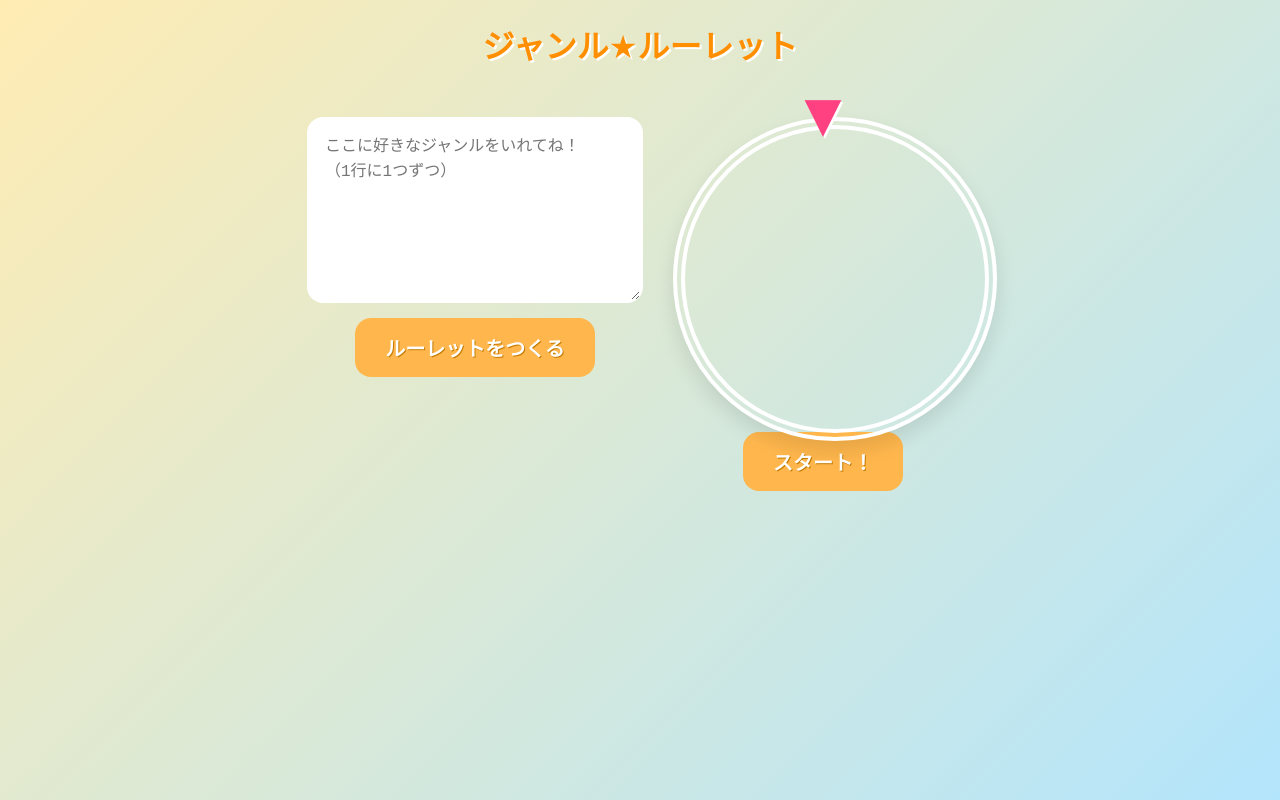
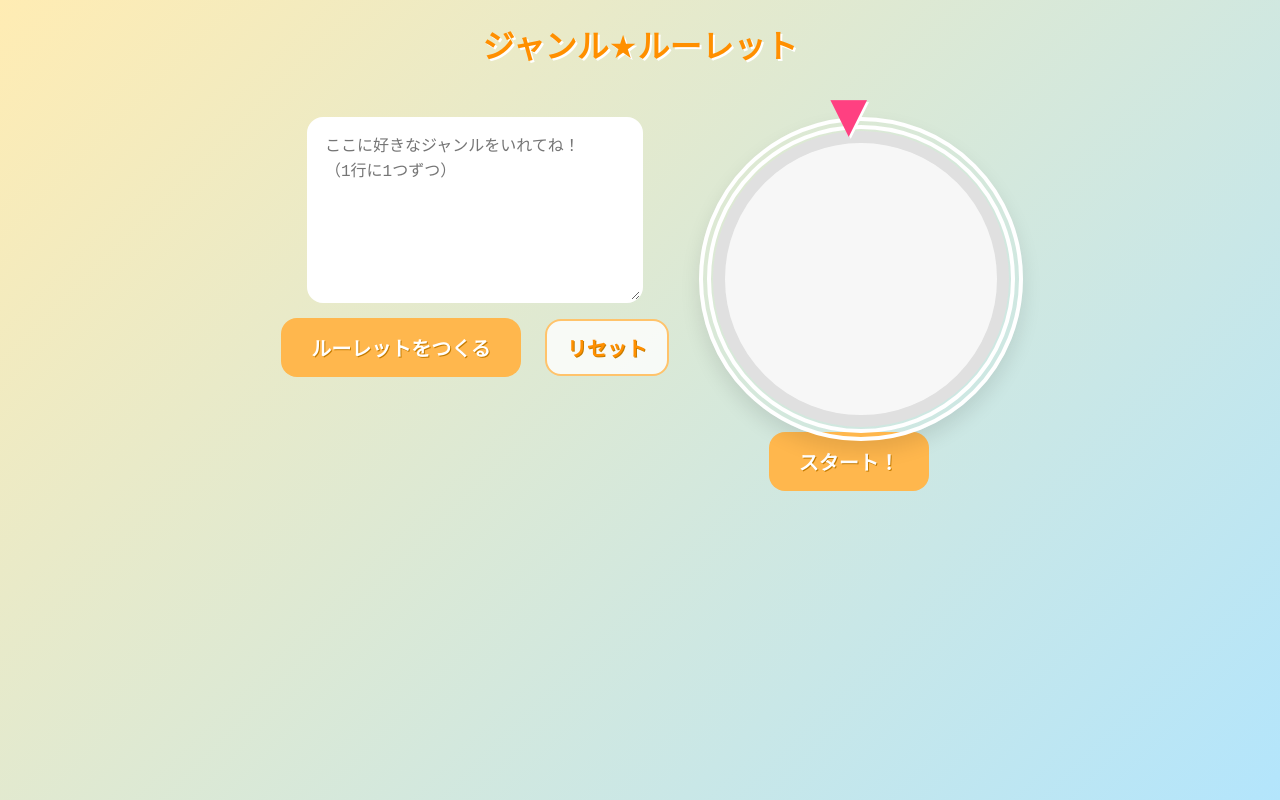
Before and after one commit to 3Daddy-AI/wheel, a plain HTML site: page index.html in a window 1280 px wide. Both pictures are taken after a click on the button "ルーレットをつくる". Drawn offline with Linux system fonts and the light colour scheme.

Commit message:
feat: reset button and fixes

```diff
--- a/index.html
+++ b/index.html
@@ -20,7 +20,10 @@
             <textarea id="genres" placeholder="ここに好きなジャンルをいれてね！
 （1行に1つずつ）"></textarea>
             <!-- ボタンに class="btn" を付与し、テキストを分かりやすく変更 -->
-            <button id="generate" class="btn">ルーレットをつくる</button>
+            <div class="actions">
+              <button id="generate" class="btn">ルーレットをつくる</button>
+              <button id="reset" class="btn btn-ghost" type="button">リセット</button>
+            </div>
         </div>
         <div class="roulette-area">
             <!-- 親コンテナを relative に -->
--- a/main.js
+++ b/main.js
@@ -1,92 +1,129 @@
-// DOM要素の取得
+/* ---- 参照 ---- */
+const textarea = document.getElementById('genres');
+const spinBtn  = document.getElementById('spin');
+const genBtn   = document.getElementById('generate');
+const wheel    = document.getElementById('roulette');
+const ctx      = wheel.getContext?.('2d');
+
+/* ---- 空ホイール描画（未定義なら追加） ---- */
+function drawEmptyWheel(){
+  if(!ctx) return;
+  ctx.clearRect(0,0,wheel.width,wheel.height);
+  ctx.save();
+  ctx.translate(wheel.width/2, wheel.height/2);
+  ctx.beginPath();
+  ctx.arc(0,0, wheel.width/2 - 8, 0, Math.PI*2);
+  ctx.fillStyle = '#f7f7f7';
+  ctx.fill();
+  ctx.lineWidth = 12;
+  ctx.strokeStyle = '#e0e0e0';
+  ctx.stroke();
+  ctx.restore();
+}
+
+/* ---- 保存削除（キー名の違いにも対応） ---- */
+function clearSavedItems(){
+  // あなたの保存キーをここに書く（例）
+  const knownKeys = [
+    'rouletteItems',
+    'book-genre-roulette-items',
+    'wheel-items',
+    'bookGenres'
+  ];
+  knownKeys.forEach(k => localStorage.removeItem(k));
+  // フォールバック：roulette / wheel を含むキーを全削除
+  for (let i = localStorage.length - 1; i >= 0; i--){
+    const k = localStorage.key(i);
+    if (k && /roulette|wheel/i.test(k)) localStorage.removeItem(k);
+  }
+}
+
+/* ---- リセット本体 ---- */
+function resetWheel(ev){
+  ev?.preventDefault();                   // フォーム送信防止
+  if(!confirm('ジャンルをすべて消去して初期状態に戻します。よろしいですか？')) return;
+
+  textarea && (textarea.value = '');
+  clearSavedItems();
+  drawEmptyWheel();
+
+  if (spinBtn) spinBtn.disabled = true;   // スピン不可に
+  if (genBtn)  genBtn.disabled  = false;  // 生成は再び可
+  document.getElementById('modal')?.classList.add('hidden');
+  textarea?.focus();
+}
+
+/* ---- DOM 準備後にイベント登録（確実に結びつける） ---- */
+document.addEventListener('DOMContentLoaded', () => {
+  const resetBtn = document.getElementById('reset');
+  if (resetBtn && !resetBtn.dataset.bound){
+    resetBtn.addEventListener('click', resetWheel);
+    resetBtn.dataset.bound = '1';
+  }
+  // 初期状態：入力が空なら空円＆スピン不可
+  if (!textarea?.value.trim()){
+    drawEmptyWheel();
+    if (spinBtn) spinBtn.disabled = true;
+  }
+
+    const savedGenres = localStorage.getItem('bookGenres');
+    if (savedGenres) {
+        textarea.value = savedGenres;
+        generateWheel();
+    } else {
+        drawEmptyWheel();
+        spinBtn.disabled = true;
+    }
+});
+
+// --- DOM要素の取得 ---
 const genresTextArea = document.getElementById('genres');
 const generateButton = document.getElementById('generate');
 const spinButton = document.getElementById('spin');
 const canvas = document.getElementById('roulette');
-const ctx = canvas.getContext('2d');
-const pointer = document.getElementById('pointer'); // 矢印要素
-const modal = document.getElementById('modal'); // モーダル要素
-const winnerText = document.getElementById('winner-text'); // 当選テキスト要素
-const closeModalButton = document.getElementById('close-modal'); // 閉じるボタン
+const pointer = document.getElementById('pointer');
+const modal = document.getElementById('modal');
+const winnerText = document.getElementById('winner-text');
+const closeModalButton = document.getElementById('close-modal');
 
-// 定数
+// リセットボタンは後からでも参照できるよう防御的に取得
+let resetButton = document.getElementById('reset');
+
+// --- 定数・グローバル変数 ---
 const centerX = canvas.width / 2;
 const centerY = canvas.height / 2;
-const radius = canvas.width / 2 - 10; // 枠線の内側に描画するため少し小さく
-
-// --- CSS変数に反映 ---
-const wheelWrapper = document.getElementById('wheel-wrapper');
-wheelWrapper.style.setProperty('--wheel-radius', `${radius}px`);
-
-// ジャンルリストと色
+const radius = canvas.width / 2 - 10;
 let genres = [];
-let segmentColors = []; // 各セグメントの色を保存する配列
-// ルーレットの回転状態
+let segmentColors = [];
 let currentRotation = 0;
 let isSpinning = false;
 
-// 初期化処理
-window.addEventListener('load', () => {
-    // localStorageから保存されたジャンルを読み込む
-    const savedGenres = localStorage.getItem('bookGenres');
-    if (savedGenres) {
-        genresTextArea.value = savedGenres;
-        generateWheel();
-    }
-});
-
-// 「ルーレットをつくる」ボタンのクリックイベント
-generateButton.addEventListener('click', generateWheel);
-
-// ルーレットを生成する関数
-function generateWheel() {
-    // テキストエリアからジャンルを取得し、空行を除外
-    genres = genresTextArea.value.split('\n').filter(g => g.trim() !== '');
+// ルーレットを描画
+function drawRoulette() {
     if (genres.length === 0) {
-        alert('ジャンルを1つ以上入力してください。');
+        drawEmptyWheel();
         return;
     }
-
-    // ジャンルをlocalStorageに保存
-    localStorage.setItem('bookGenres', genresTextArea.value);
-
-    // 各セグメントの色を計算して配列に保存
-    segmentColors = genres.map((_, i) => `hsl(${(i * 360) / genres.length}, 80%, 70%)`);
-
-    // ルーレットを描画
-    drawRoulette();
-}
-
-// ルーレットを描画する関数
-function drawRoulette() {
-    // Canvasをクリア
     ctx.clearRect(0, 0, canvas.width, canvas.height);
     const arcSize = (2 * Math.PI) / genres.length;
 
     genres.forEach((genre, i) => {
         const startAngle = i * arcSize + currentRotation;
         const endAngle = (i + 1) * arcSize + currentRotation;
-
-        // 各セグメント（扇形）を描画
         ctx.beginPath();
         ctx.moveTo(centerX, centerY);
         ctx.arc(centerX, centerY, radius, startAngle, endAngle);
         ctx.closePath();
-
-        // 配列から色を取得
         ctx.fillStyle = segmentColors[i];
         ctx.fill();
-        ctx.stroke(); // セグメントの境界線
+        ctx.stroke();
 
-        // テキストを描画
         ctx.save();
         ctx.fillStyle = "#fff";
         ctx.font = 'bold 16px \'Baloo 2\', cursive';
         ctx.textAlign = 'center';
         ctx.textBaseline = 'middle';
-        // テキストの角度を計算
         const textAngle = startAngle + arcSize / 2;
-        // テキストの位置を調整
         ctx.translate(centerX + Math.cos(textAngle) * (radius / 1.5), centerY + Math.sin(textAngle) * (radius / 1.5));
         ctx.rotate(textAngle + Math.PI / 2);
         ctx.fillText(genre, 0, 0);
@@ -94,62 +131,61 @@ function drawRoulette() {
     });
 }
 
-// 「スタート！」ボタンのクリックイベント
-spinButton.addEventListener('click', () => {
-    // スピン中はボタンを無効化
-    if (isSpinning || genres.length === 0) return;
+// ルーレットを生成
+function generateWheel() {
+    genres = genresTextArea.value.split('\n').filter(g => g.trim() !== '');
+    if (genres.length === 0) {
+        alert('ジャンルを1つ以上入力してください。');
+        spinButton.disabled = true;
+        return;
+    }
+    localStorage.setItem('bookGenres', genresTextArea.value);
+    segmentColors = genres.map((_, i) => `hsl(${(i * 360) / genres.length}, 80%, 70%)`);
+    spinButton.disabled = false;
+    drawRoulette();
+}
 
-    // スピン開始時に矢印の色を初期色に戻す
-    pointer.style.color = '#e91e63';
-
-    isSpinning = true;
-    // スピンの目標角度をランダムに設定（5〜10回転）
-    const totalRotation = (Math.random() * 5 + 5) * 2 * Math.PI;
-    const spinDuration = 4000; // 4秒間スピン
-    const startTime = performance.now();
-
-    // アニメーション関数
-    function animate(currentTime) {
-        const elapsedTime = currentTime - startTime;
-        if (elapsedTime >= spinDuration) {
-            // スピン終了
-            isSpinning = false;
-            // 最終的な角度を計算
-            const finalAngle = currentRotation % (2 * Math.PI);
-            // 当選したセグメントを計算（矢印は真上にあるので、270度の位置が基準）
-            const winningIndex = Math.floor(genres.length - (finalAngle / (2 * Math.PI)) * genres.length + genres.length / 4) % genres.length;
-
-            // ★★★ 変更: alert() の代わりにモーダルを表示 ★★★
-            showWinnerModal(genres[winningIndex]);
-            return;
-        }
-
-        // イージング（だんだん遅くなる）効果を計算
-        const progress = elapsedTime / spinDuration;
-        const easeOutQuint = 1 - Math.pow(1 - progress, 5);
-        currentRotation = totalRotation * easeOutQuint;
-
-        // ルーレットを再描画
-        drawRoulette();
-
-        // 次のフレームをリクエスト
-        requestAnimationFrame(animate);
-    }
-
-    // アニメーションを開始
-    requestAnimationFrame(animate);
-});
-
-// ★★★ 追加: 当選モーダルを表示する関数 ★★★
+// 当選モーダルを表示
 function showWinnerModal(winner) {
     winnerText.textContent = `「${winner}」に決まり！`;
     modal.classList.remove('hidden');
 }
 
-// ★★★ 追加: モーダルを閉じるイベント ★★★
+// --- イベントリスナー設定 ---
+
+// 生成ボタン
+generateButton.addEventListener('click', generateWheel);
+
+// スタートボタン
+spinButton.addEventListener('click', () => {
+    if (isSpinning || genres.length === 0) return;
+    isSpinning = true;
+    [spinButton, generateButton, resetButton].forEach(btn => btn && (btn.disabled = true));
+
+    const totalRotation = (Math.random() * 5 + 5) * 2 * Math.PI;
+    const spinDuration = 4000;
+    const startTime = performance.now();
+
+    function animate(currentTime) {
+        const elapsedTime = currentTime - startTime;
+        if (elapsedTime >= spinDuration) {
+            isSpinning = false;
+            [spinButton, generateButton, resetButton].forEach(btn => btn && (btn.disabled = false));
+            const finalAngle = currentRotation % (2 * Math.PI);
+            const winningIndex = Math.floor(genres.length - (finalAngle / (2 * Math.PI)) * genres.length + genres.length / 4) % genres.length;
+            showWinnerModal(genres[winningIndex]);
+            return;
+        }
+        const progress = elapsedTime / spinDuration;
+        const easeOutQuint = 1 - Math.pow(1 - progress, 5);
+        currentRotation = totalRotation * easeOutQuint;
+        drawRoulette();
+        requestAnimationFrame(animate);
+    }
+    requestAnimationFrame(animate);
+});
+
+// モーダルを閉じる
 closeModalButton.addEventListener('click', () => {
     modal.classList.add('hidden');
 });
-
-// 初期描画
-drawRoulette();
--- a/styles.css
+++ b/styles.css
@@ -71,6 +71,20 @@ canvas {
 .btn:hover {
     background: #ffa726;
     transform: scale(1.05); /* 少し大きくする */
+}
+
+.btn-ghost{
+  display:inline-block;
+  background:#ffffffcc;
+  border:2px solid #ffc36b;
+  color:#ff8f00;
+  border-radius:16px;
+  padding:12px 20px;
+  margin-left:12px;   /* 生成ボタンとの間隔 */
+}
+.btn-ghost:hover{ background:#fff; }
+.actions, .buttons, .controls{
+  display:flex; gap:12px; flex-wrap:wrap; align-items:center;
 }
 
 /* --- ポインターのスタイル --- */
```
